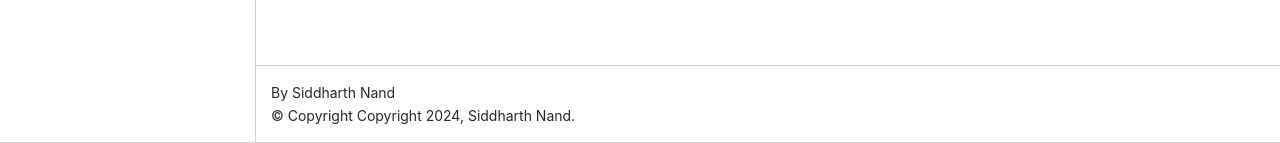
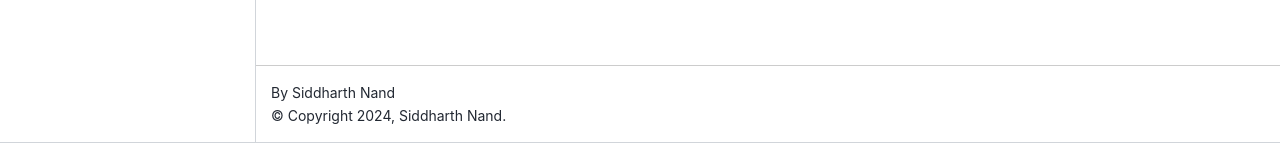
Before and after one commit to sidnand/Optimization-Exploratorium, a Jupyter Book: the page built from intro.md, in a window 1280 px wide. Shown: the part 757-900 px from the top of the page. Built offline with Jupyter Book 1.0.4 settings and Sphinx 7.4.7 and the Sphinx Book theme 1.1.4, drawn with Linux system fonts in a browser that asks for light colours; pages that are not in the unit, such as notebooks, are missing from menus.

Commit message:
fixed copyright

```diff
--- a/_config.yml
+++ b/_config.yml
@@ -4,7 +4,7 @@
 title: Optimization Exploratorium
 author: Siddharth Nand
 only_build_toc_files: true
-copyright: Copyright 2024, Siddharth Nand
+copyright: 2024, Siddharth Nand
 
 # Force re-execution of notebooks on each build.
 # See https://jupyterbook.org/content/execute.html
@@ -30,7 +30,6 @@ latex:
 html:
   use_issues_button: true
   use_repository_button: true
-  use_edit_page_button: true
   home_page_in_navbar: true
   baseurl: "https://sidnand.github.io/Optimization Exploratorium"
 
```
